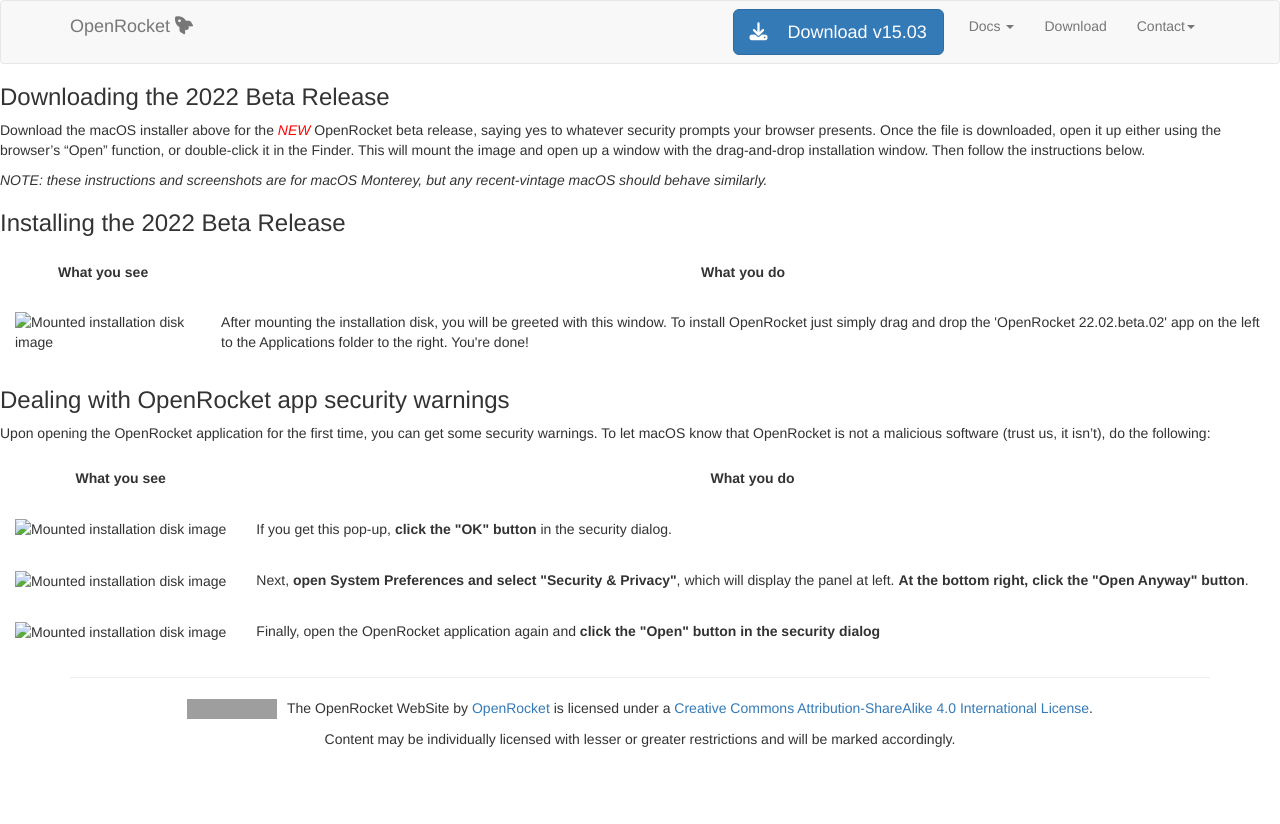
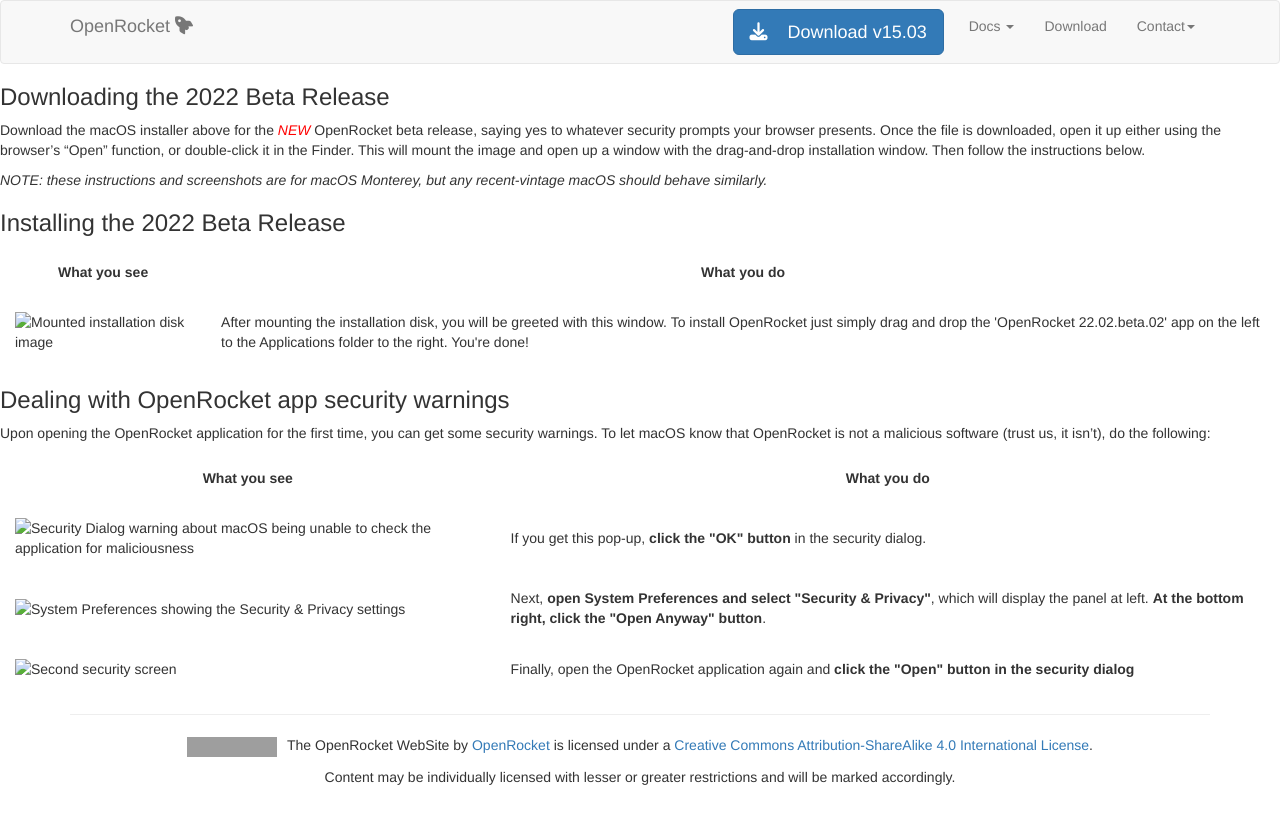
Before and after one commit to openrocket/openrocket.github.io, a Jekyll site: the page built from downloads/instructions/macOS_22.02.beta.02.md, in a window 1280 px wide. Shown: the top 824 px of the page. Built offline with Jekyll 4.4.1, drawn with Linux system fonts in a browser that asks for light colours; nearby versions of some CDN libraries; our own code applies the rules of GitHub Pages for plain Markdown files; library files that are not in the unit come from our copies; grey boxes are pictures that could not be loaded.

Commit message:
update image alt tags to match image contents

```diff
--- a/downloads/instructions/macOS_22.02.beta.02.md
+++ b/downloads/instructions/macOS_22.02.beta.02.md
@@ -51,7 +51,7 @@
     </tr>
     <tr>
       <td>
-        <img src="downloads/instructions/img/macOS_22.02.beta.02/02.security_1.png" alt="Mounted installation disk image" width="240">
+        <img src="downloads/instructions/img/macOS_22.02.beta.02/02.security_1.png" alt="Security Dialog warning about macOS being unable to check the application for maliciousness" width="240">
       </td>
       <td>
        If you get this pop-up, <strong>click the "OK" button</strong> in the security dialog.
@@ -59,7 +59,7 @@
     </tr>
     <tr>
       <td>
-        <img src="downloads/instructions/img/macOS_22.02.beta.02/03.security_2.png" alt="Mounted installation disk image" width="240">
+        <img src="downloads/instructions/img/macOS_22.02.beta.02/03.security_2.png" alt="System Preferences showing the Security & Privacy settings" width="240">
       </td>
       <td>
        Next, <strong>open System Preferences and select "Security & Privacy"</strong>, which will display the panel at left. <strong>At the bottom right, click the "Open Anyway" button</strong>.
@@ -67,7 +67,7 @@
     </tr>
     <tr>
       <td>
-        <img src="downloads/instructions/img/macOS_22.02.beta.02/04.security_3.png" alt="Mounted installation disk image" width="240">
+        <img src="downloads/instructions/img/macOS_22.02.beta.02/04.security_3.png" alt="Second security screen" width="240">
       </td>
       <td>
        Finally, open the OpenRocket application again and <strong>click the "Open" button in the security dialog</strong>
```
